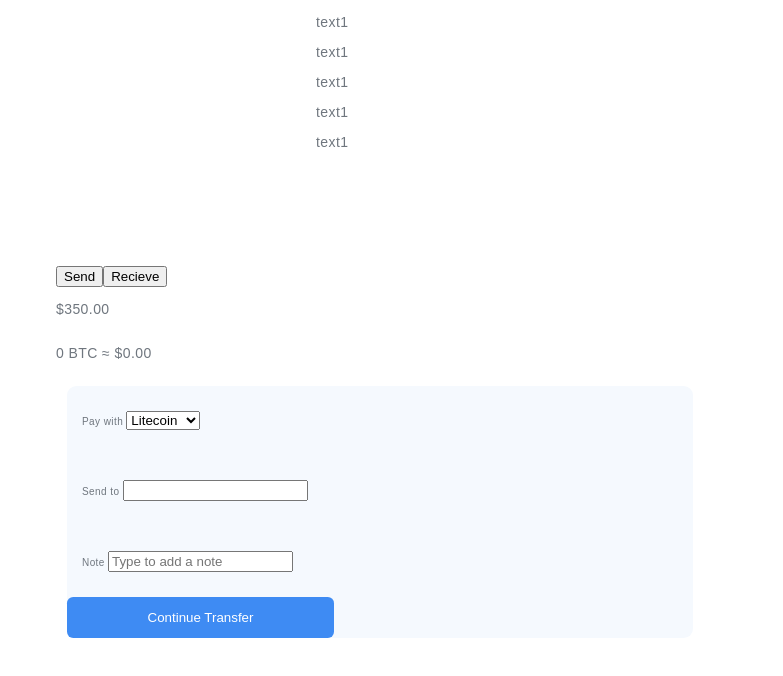
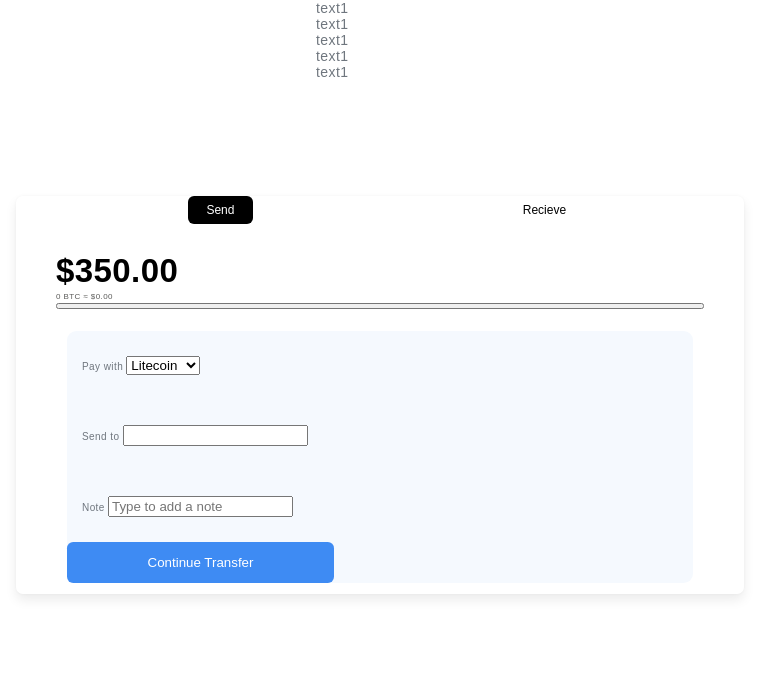
Before and after one commit to PawelYarko/depo, a website built with Parcel: page src/index.html in a window 1280 px wide. Shown: the whole page, without its empty margins (0-783 px from the left). Built offline with nearby package versions, Linux system fonts and the light colour scheme.

Commit message:
add styles and icon

```diff
--- a/src/partials/calc.html
+++ b/src/partials/calc.html
@@ -4,8 +4,14 @@
             <button type="submit" class="form-modal__send">Send</button>
             <button type="submit" class="form-modal__recieve">Recieve</button>
         </div>
-        <p>$350.00</p>
-        <p>0 BTC ≈ $0.00</p>
+        <div class="calc__sum--container">
+            <p class="calc__sum">$350.00</p>
+            <p class="calc__currency">0 BTC ≈ $0.00</p>
+            <button type="button"></button>
+            <svg class="calc__arrows">
+                <use href="./icons/arrows.svg"></use>
+            </svg>
+        </div>
         <form action="" class="calc__form">
             <label for="" class="calc__form--item">Pay with
                 <select id="currencies">
--- a/src/sass/_calc.scss
+++ b/src/sass/_calc.scss
@@ -2,7 +2,8 @@
     display: flex;
     flex-direction: column;
     margin: 116px 16px 160px 16px;
-
+    box-shadow: 0px 0px 3.00097px rgba(0, 0, 0, 0.04), 0px 6.00194px 12.0039px rgba(0, 0, 0, 0.08);
+    border-radius: 7px;
     @media screen and (min-width: $tablet) {
 
     }
@@ -14,6 +15,53 @@
 
 .calc__btns{
     display: flex;
+    justify-content: space-around;
+    margin-bottom: 27px;
+}
+
+.form-modal__recieve{
+    border: 0;
+    background-color: $color-white;
+    color: $color-black;
+    font-size: 12px;
+    line-height: 14px;
+}
+
+.form-modal__send{
+    width: 65px;
+    height: 28px;
+    background-color: $color-black;
+    color: $color-white;
+    border: 0;
+    border-radius: 6px;
+    font-size: 12px;
+    line-height: 18px;
+}
+
+.calc__sum--container{
+    display: flex;
+    flex-direction: column;
+}
+
+.calc__sum{
+    margin: 0;
+    color: $color-black;
+    font-weight: 800;
+    font-size: 33px;
+    line-height: 40px;
+}
+
+.calc__currency{
+    color: $color-gray-spare;
+    font-weight: 400;
+    font-size: 8px;
+    line-height: 12px;
+}
+
+.calc__arrows{
+    fill: $accent-color;
+    width: 13.5px;
+    height: 10.5px;
 }
 
 .calc__form{
--- a/src/sass/_common.scss
+++ b/src/sass/_common.scss
@@ -61,3 +61,7 @@ img {
   position: relative;
   overflow: hidden;
 }
+
+p{
+  margin: 0;
+}
--- a/src/sass/_variables.scss
+++ b/src/sass/_variables.scss
@@ -8,6 +8,8 @@ $accent-color: #3E8BF3;
 $color-black: #000000;
 $color-gray: #6F767E;
 $color-white: #FFFFFF;
+$color-gray-spare:#5D5D5B;
 $background-color: #F5F9FE;
 
+
 $primary-font-family: 'TT Firs Neue', sans-serif;
```
Also changed, not shown: src/icons/arrows.svg (added).
